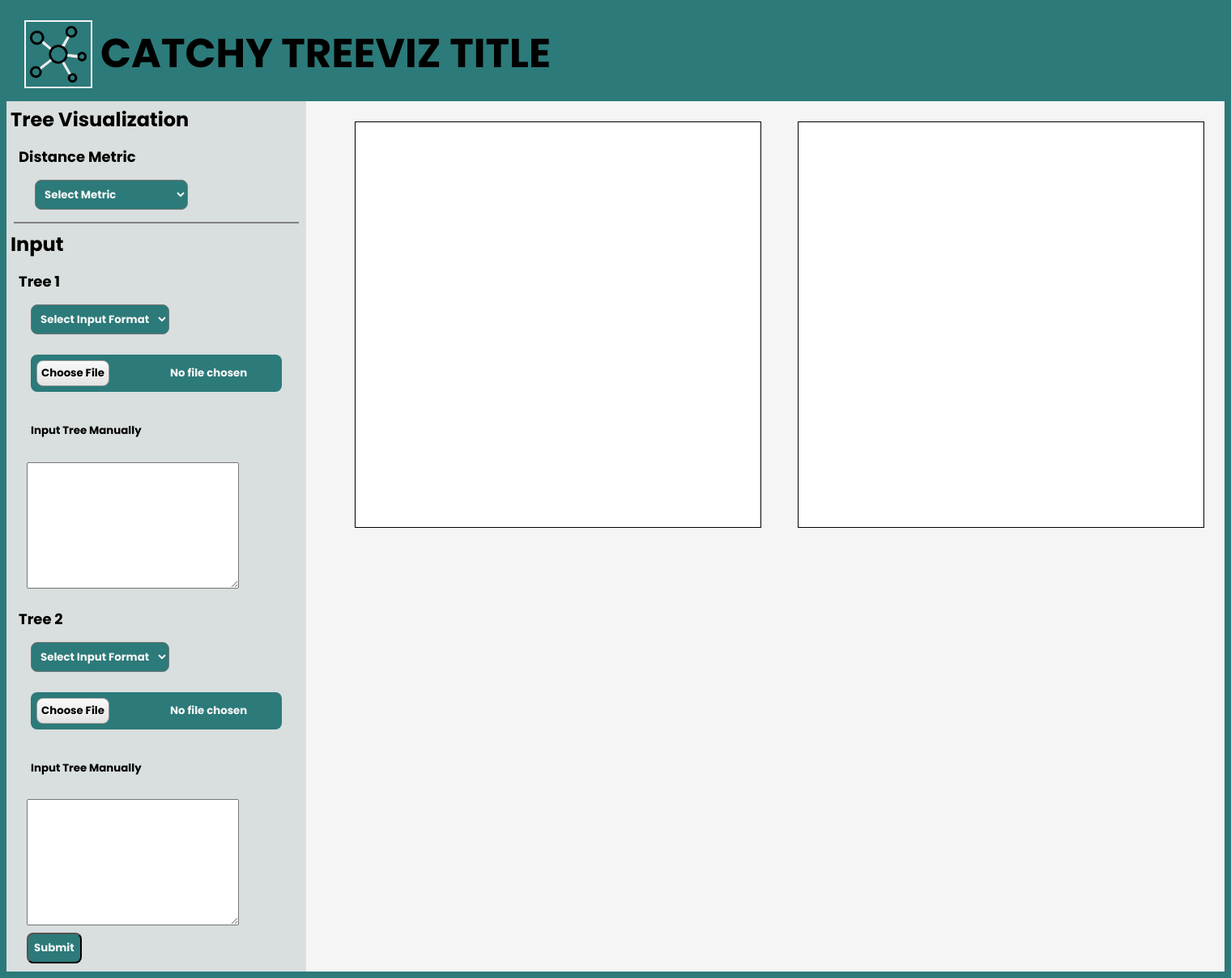
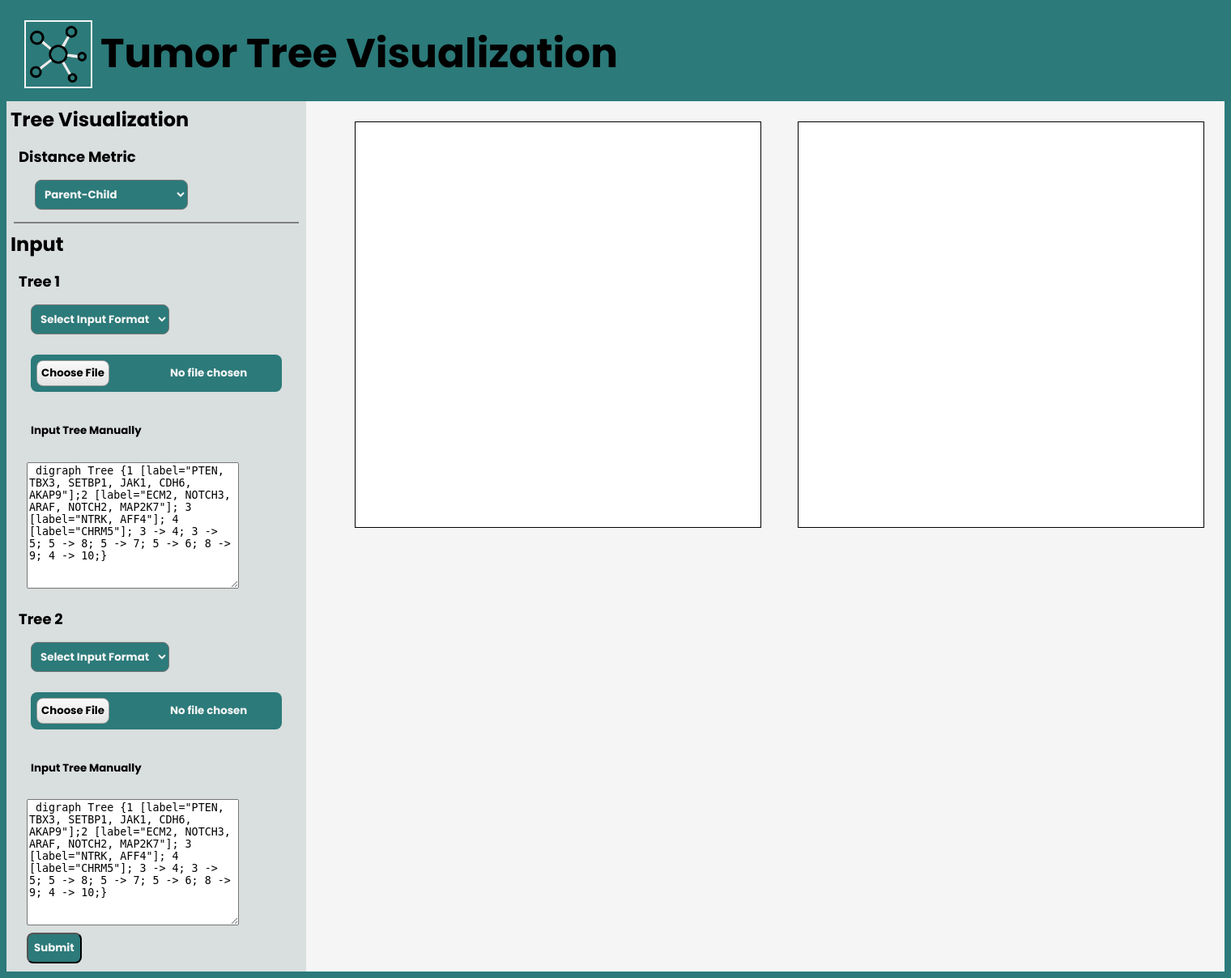
Before and after one commit to JuntaoZhong/visualize-clonal-trees, a Flask app: page / in a window 1520 px wide. Shown: the whole page at 81% size. Run offline with Flask 2, Linux system fonts and the light colour scheme; data that the repository does not hold is empty; parts of the project's set-up code (start-up, migrations or seed data) failed here and were passed over; some libraries are stand-ins or nearby versions.

Commit message:
default button

```diff
--- a/static/dual_tree.js
+++ b/static/dual_tree.js
@@ -6,8 +6,7 @@
 inputTypeTree2 = document.getElementById("input-type-tree2");
 submitTreesBtn = document.getElementById("submit-trees-btn");
 distanceMetric = document.getElementById("distance_metric");
-
-
+demoTreesBtn = document.getElementById("demo-trees-btn");
 
 tree1file.addEventListener("change", function () {
     var fr = new FileReader();
@@ -209,7 +208,7 @@
   }
 }
 
-submitTreesBtn.onclick = () => {
+function submit_tree() {
   var tree1Input = tree1TextArea.value;
   var tree2Input = tree2TextArea.value;
   console.log(tree1Input.value);
@@ -242,3 +241,11 @@
       }
     })
 }
+
+submitTreesBtn.onclick = () => {
+  submit_tree();
+}
+
+window.onload = () => {
+  submit_tree();
+}
--- a/t1.txt
+++ b/t1.txt
@@ -1 +1 @@
-digraph Tree {        F [label="F"];D [label="D"];B [label="B"];A [label="A"];C [label="C"];        F -> D;D -> B;B -> C;B -> A;}
+digraph Tree {1 [label="PTEN, TBX3, SETBP1, JAK1, CDH6, AKAP9"];2 [label="ECM2, NOTCH3, ARAF, NOTCH2, MAP2K7"]; 3 [label="NTRK, AFF4"]; 4 [label="CHRM5"]; 3 -> 4; 3 -> 5; 5 -> 8; 5 -> 7; 5 -> 6; 8 -> 9; 4 -> 10;}
--- a/t2.txt
+++ b/t2.txt
@@ -1 +1 @@
-digraph Tree {D [label="D"];B [label="B"];A [label="A"];C [label="C"];        E [label="E"];D -> B;B -> A;A -> C;        C -> E;}
+digraph Tree {1 [label="PTEN, TBX3, SETBP1, JAK1, CDH6, AKAP9"];2 [label="ECM2, NOTCH3, ARAF, NOTCH2, MAP2K7"]; 3 [label="NTRK, AFF4"]; 4 [label="CHRM5"]; 3 -> 4; 3 -> 5; 5 -> 8; 5 -> 7; 5 -> 6; 8 -> 9; 4 -> 10;}
--- a/templates/index.html
+++ b/templates/index.html
@@ -18,10 +18,7 @@
     <body>
         <div class="navbar">
             <button><img id="cell" src="{{ url_for('static', filename='cells_img.png') }}"></button>
-            <h1>CATCHY TREEVIZ TITLE</h1>
-            <!-- <div class="navbar">
-                <a class="active" href="#"><i class="fa fa-fw fa-home"></i> Home</a>
-            </div> -->
+            <h1>Tumor Tree Visualization</h1>
         </div>
         <div class="container">
             <div class="child" id="sidebar">
@@ -31,18 +28,13 @@
                     <div class="dropdown">
                         <label id="metric_drp" for="distance_metric"></label>
                         <select name="distance_metric" id="distance_metric">
-                            <option value="" selected disabled hidden>Select Metric</option>
+                            <!--option value="" selected disabled hidden>Select Metric</option-->
                             <option value="ancestor_descendant_distance">Ancestor-Descendant</option>
-                            <option value="parent_child_distance">Parent-Child</option>
+                            <option value="parent_child_distance" selected>Parent-Child</option>
                             <option value="caset_distance">CASet</option>
                             <option value="disc_distance">DISC</option>
                         </select>
                     </div>
-                    <!--
-                    <h4>Visualization Emphasis</h4>
-                    <button class="VE" id="node_button">Node</button>
-                    <button class="VE" id="edge_button">Edge</button>
-                    -->
                 </div>
                 <hr size="2" noshade="", width="350px">
                 <div id="bottombox">
@@ -53,7 +45,7 @@
                         <select name="input1" id="input-type-tree1">
                             <option value="" selected disabled hidden>Select Input Format</option>
                             <option value="dot">DOT</option>
-                            <option value="newick">Newick</option>
+                            <option value="newick">tree1-textNewick</option>
                             <option value="bourque">Bourque</option>
                             <option value="mlted">MLTED</option>
                         </select>
@@ -61,7 +53,7 @@
                     <label for="file1"></label>
                     <input class="custom-file-input" type="file" id="file1" name="file1">
                     <p>Input Tree Manually</p>
-                    <textarea class="text-box" id="tree1-text" name="" cols="30" rows="10"></textarea>
+                    <textarea class="text-box" id="tree1-text" name="" cols="30" rows="10"> digraph Tree {1 [label="PTEN, TBX3, SETBP1, JAK1, CDH6, AKAP9"];2 [label="ECM2, NOTCH3, ARAF, NOTCH2, MAP2K7"]; 3 [label="NTRK, AFF4"]; 4 [label="CHRM5"]; 3 -> 4; 3 -> 5; 5 -> 8; 5 -> 7; 5 -> 6; 8 -> 9; 4 -> 10;} </textarea>
                     <div class="dropdown">
                         <h4>Tree 2</h4>
                         <label class="indent" for="input2"></label>
@@ -76,7 +68,7 @@
                     <label for="file2"></label>
                     <input class="custom-file-input" type="file" id="file2" name="file2">
                     <p>Input Tree Manually</p>
-                    <textarea class="text-box" id="tree2-text" name="" cols="30" rows="10"></textarea>
+                    <textarea class="text-box" id="tree2-text" name="" cols="30" rows="10"> digraph Tree {1 [label="PTEN, TBX3, SETBP1, JAK1, CDH6, AKAP9"];2 [label="ECM2, NOTCH3, ARAF, NOTCH2, MAP2K7"]; 3 [label="NTRK, AFF4"]; 4 [label="CHRM5"]; 3 -> 4; 3 -> 5; 5 -> 8; 5 -> 7; 5 -> 6; 8 -> 9; 4 -> 10;} </textarea>
                 </div>
                 <input id="submit-trees-btn" type="submit">
             </div>
```
